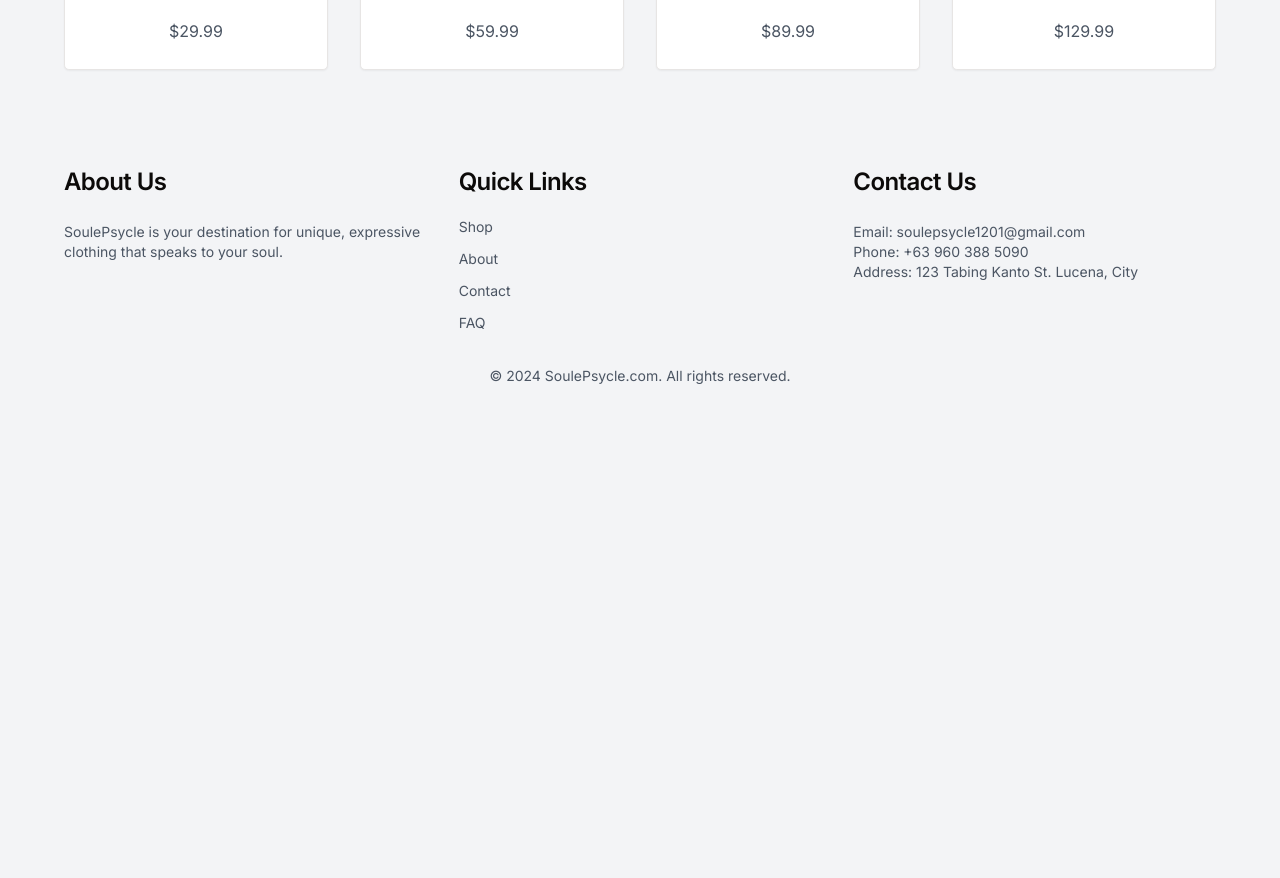
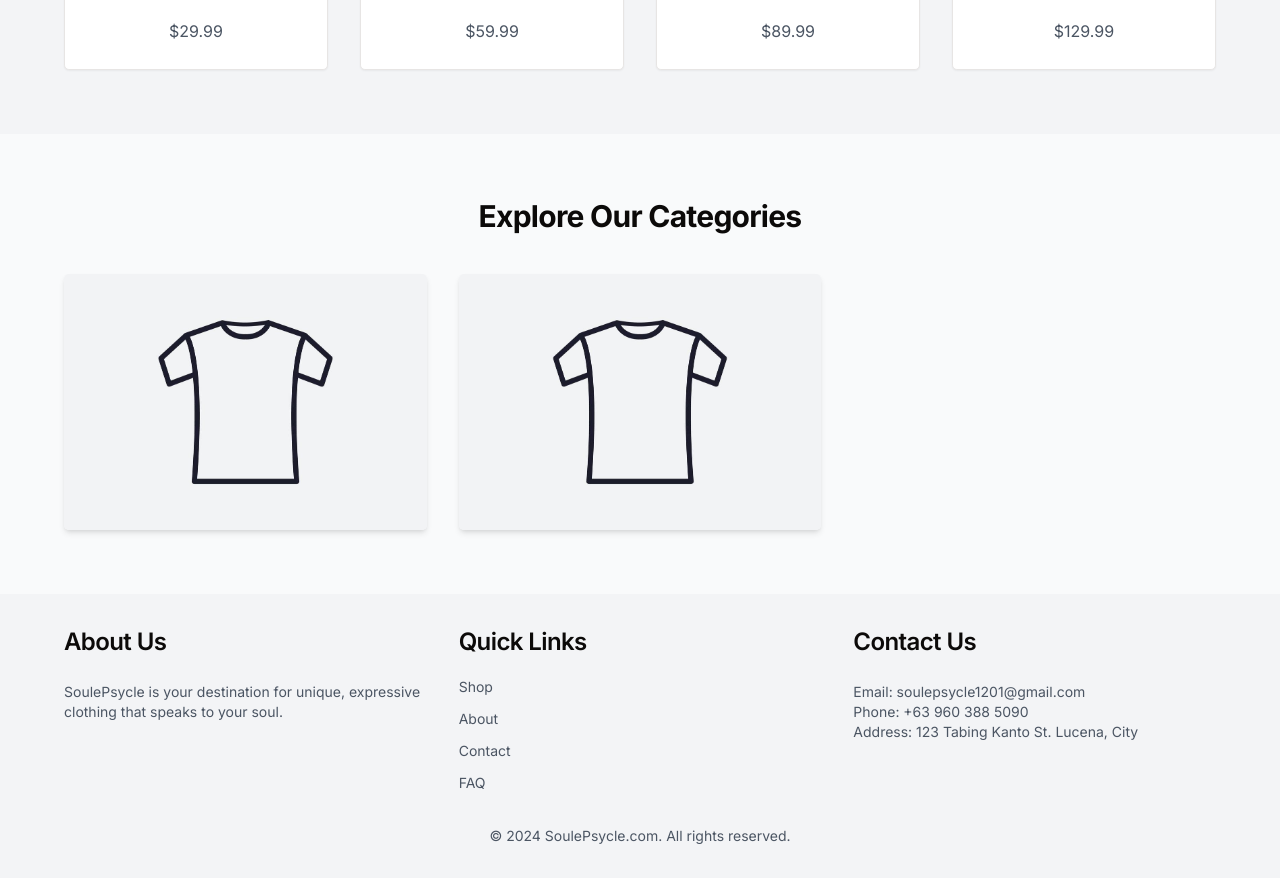
Before and after one commit to codingjogo/jogo-commerce, a Next.js app: page / in a window 1280 px wide. Shown: the part 900-1778 px from the top of the page. Before the commit the page ends 1318 px from the top, so only its background shows below. Built offline with nearby package versions, Linux system fonts and the light colour scheme; no server answers.

Commit message:
feat: Product Gallery

```diff
--- a/app/(root)/page.tsx
+++ b/app/(root)/page.tsx
@@ -1,11 +1,13 @@
 import FeaturedProducts from "@/components/home/featured-products";
 import Hero from "@/components/home/hero";
+import ProductGallery from "@/components/home/product-gallery";
 
 export default function Home() {
   return (
     <>
       <Hero />
       <FeaturedProducts />
+      <ProductGallery />
     </>
   );
 }
--- /dev/null
+++ b/components/home/product-gallery.tsx
@@ -0,0 +1,49 @@
+import Image from "next/image";
+import { Button } from "@/components/ui/button";
+import Link from "next/link";
+
+// This would typically come from an API or database
+const categories = [
+	{ id: 1, categoryName: "Tote Bag", image: "/shirt-placeholder.jpg" },
+	{ id: 2, categoryName: "Shirts", image: "/shirt-placeholder.jpg" },
+];
+
+export default function ProductGallery() {
+	return (
+		<section className="py-16 px-4 bg-gray-50">
+			<div className="max-w-6xl mx-auto">
+				<h2 className="text-3xl font-bold mb-8 text-center border-b-0">
+					Explore Our Categories
+				</h2>
+				<div className="grid grid-cols-1 sm:grid-cols-2 lg:grid-cols-3 gap-8">
+					{categories.map((category) => (
+						<div
+							key={category.id}
+							className="relative group overflow-hidden rounded-lg shadow-md"
+						>
+							<Image
+								src={category.image}
+								alt={category.categoryName}
+								width={400}
+								height={300}
+								className="w-full h-64 object-cover transition-transform duration-300 group-hover:scale-110"
+							/>
+							<div className="absolute inset-0 bg-black bg-opacity-50 flex items-center justify-center opacity-0 group-hover:opacity-100 transition-opacity duration-300">
+								<div className="text-center">
+									<h3 className="text-white text-xl font-semibold mb-4">
+										{category.categoryName}
+									</h3>
+									<Button asChild variant="secondary">
+										<Link href={`/shop/${category.id}`}>
+											View Collection
+										</Link>
+									</Button>
+								</div>
+							</div>
+						</div>
+					))}
+				</div>
+			</div>
+		</section>
+	);
+}
```
